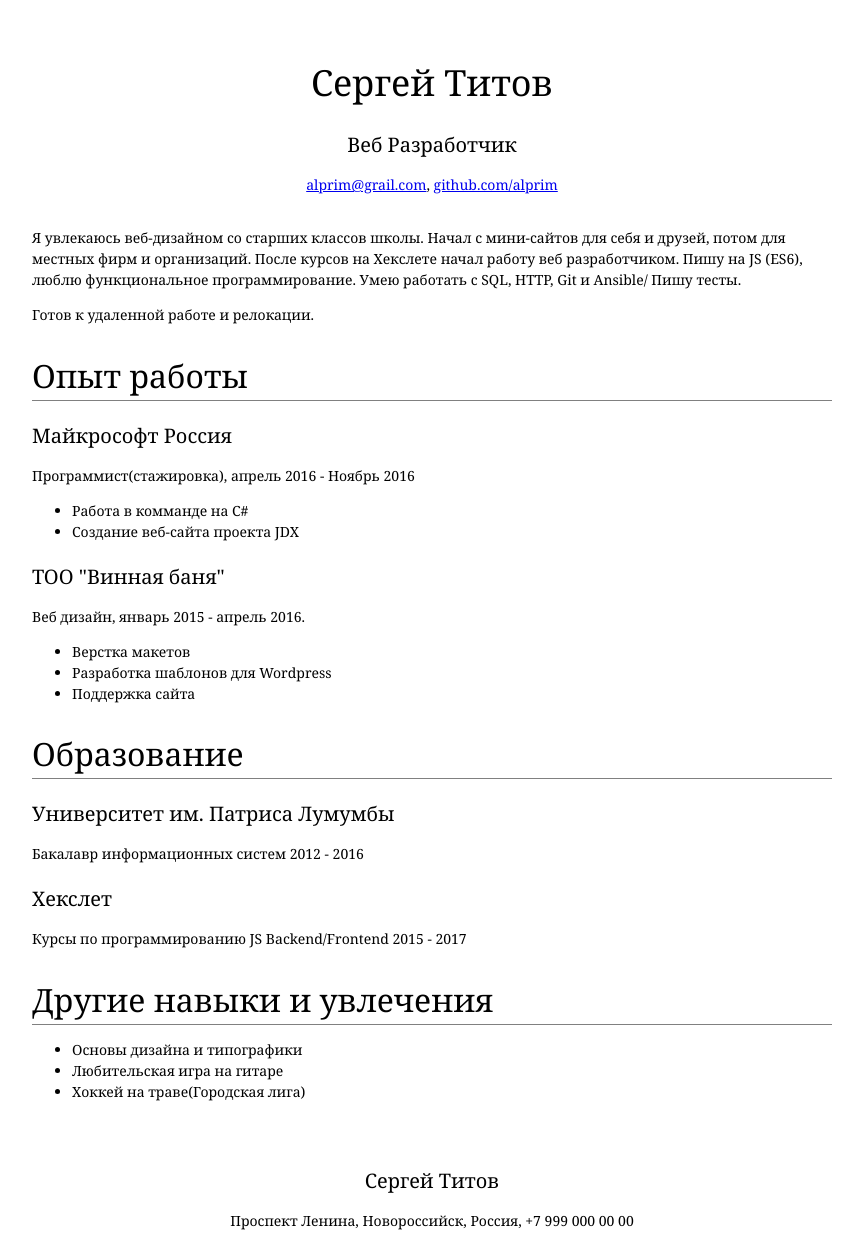
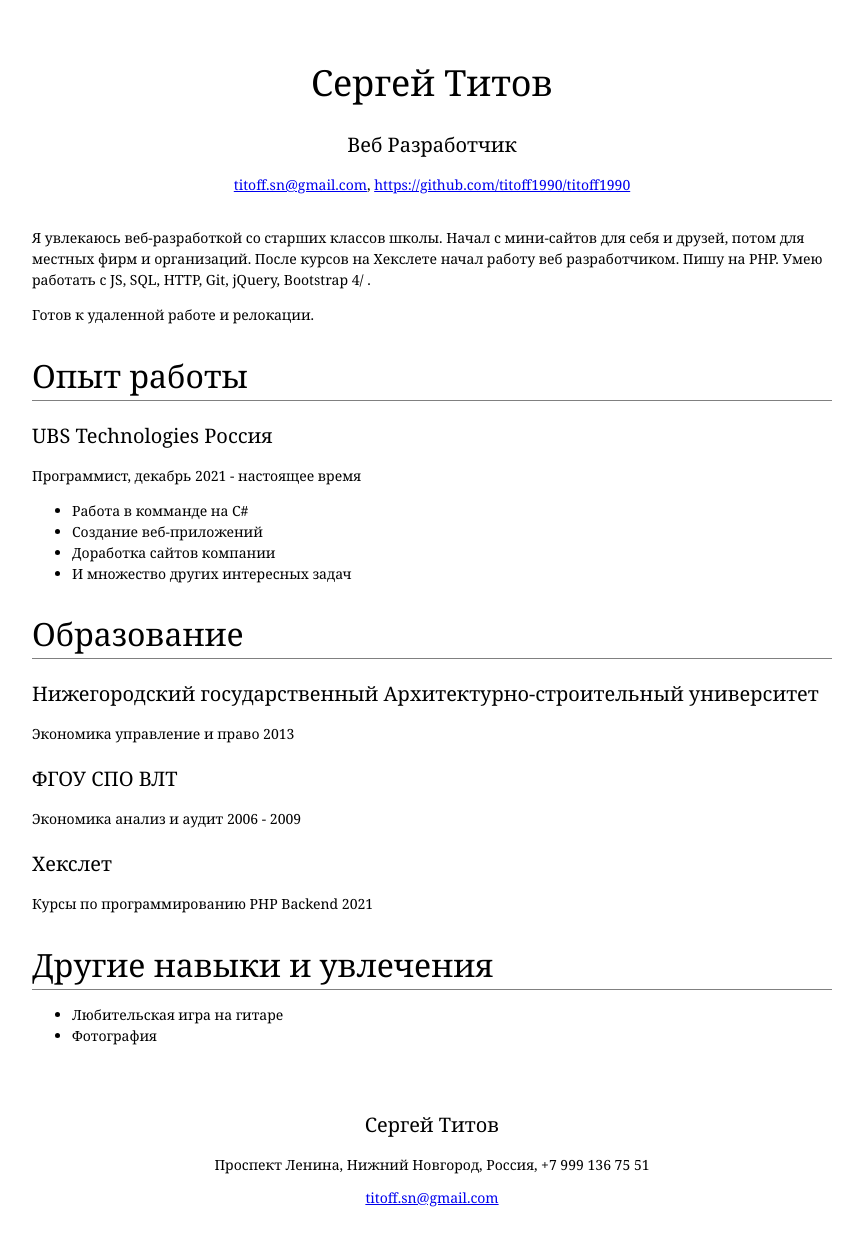
Before and after one commit to titoff1990/my-resume, a plain HTML site: page index.html in a window 1280 px wide. Shown: the top 1234 px of the page, without its empty margins (208-1061 px from the left). Drawn offline with Linux system fonts and the light colour scheme.

Commit message:
Update index.html

```diff
--- a/index.html
+++ b/index.html
@@ -9,45 +9,41 @@
         <div id="header">
         <h1>Сергей Титов</h1>
         <h3>Веб Разработчик</h3>
-            <p><a href="mailto:alprim@grail.com">alprim@grail.com</a>,
-            <a href="https://github.com/alprim">github.com/alprim</a></p>
+            <p><a href="mailto:titoff.sn@gmail.com">titoff.sn@gmail.com</a>,
+            <a href="https://https://github.com/titoff1990/titoff1990">https://github.com/titoff1990/titoff1990</a></p>
             </div>
             <div id="main">
-           <p>Я увлекаюсь веб-дизайном со старших классов школы. Начал с мини-сайтов для себя и друзей,
+           <p>Я увлекаюсь веб-разработкой со старших классов школы. Начал с мини-сайтов для себя и друзей,
                  потом для местных фирм и организаций. После курсов на Хекслете начал работу веб разработчиком.
-                 Пишу на JS (ES6), люблю функциональное программирование. Умею работать с SQL, HTTP, Git и Ansible/
-                 Пишу тесты.</p>
+                 Пишу на PHP. Умею работать с JS, SQL, HTTP, Git, jQuery, Bootstrap 4/
+                 .</p>
 
                  <p>Готов к удаленной работе и релокации.</p>
                  <h2>Опыт работы</h2>
-                 <h3>Майкрософт Россия</h3>
-                 <p>Программист(стажировка), апрель 2016 - Ноябрь 2016</p>
+                 <h3>UBS Technologies Россия</h3>
+                 <p>Программист, декабрь 2021 - настоящее время</p>
                  <ul>
                      <li>Работа в комманде на C#</li>
-                     <li>Создание веб-сайта проекта JDX</li>
-                     </ul>
-                     <h3>ТОО "Винная баня"</h3>
-                     <p>Веб дизайн, январь 2015 - апрель 2016.</p>
-                     <ul>
-                     <li>Верстка макетов</li>
-                     <li>Разработка шаблонов для Wordpress</li>
-                     <li>Поддержка сайта</li>
+                     <li>Создание веб-приложений</li>
+                     <li>Доработка сайтов компании</li>
+                     <li>И множество других интересных задач</li>
                      </ul>
                       <h2>Образование</h2>
-                     <h3>Университет им. Патриса Лумумбы</h3>
-                     <p>Бакалавр информационных систем 2012 - 2016</p>
+                     <h3>Нижегородский государственный Архитектурно-строительный университет</h3>
+                     <p>Экономика управление и право 2013</p>
+                     <h3>ФГОУ СПО ВЛТ</h3>
+                     <p>Экономика анализ и аудит 2006 - 2009</p>
                      <h3>Хекслет</h3>
-                     <p>Курсы по программированию JS Backend/Frontend 2015 - 2017</p>
+                     <p>Курсы по программированию PHP Backend 2021</p>
                      <h2>Другие навыки и увлечения</h2>
                      <ul>
-                     <li>Основы дизайна и типографики</li>
                      <li>Любительская игра на гитаре</li>
-                     <li>Хоккей на траве(Городская лига)</li>
+                     <li>Фотография</li>
                      </ul>
                      </div>
                    <div id="footer">
                      <h3>Сергей Титов</h3>
-                     <p>Проспект Ленина, Новороссийск, Россия, +7 999 000 00 00</p><a href="mailto:alprim@grail.com">alprim@grail.com</a>
+                     <p>Проспект Ленина, Нижний Новгород, Россия, +7 999 136 75 51</p><a href="mailto:titoff.sn@gmail.com">titoff.sn@gmail.com</a>
                 </div>
 
     </body>
```
